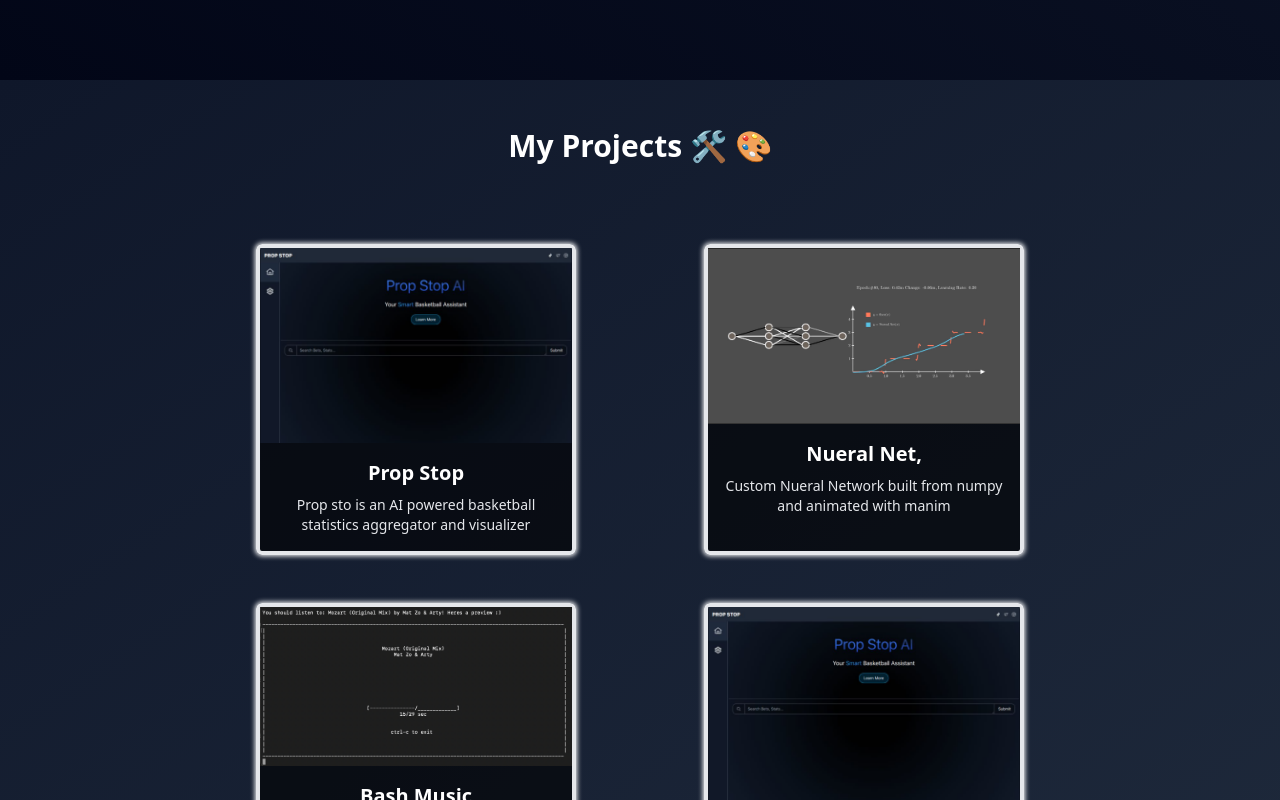
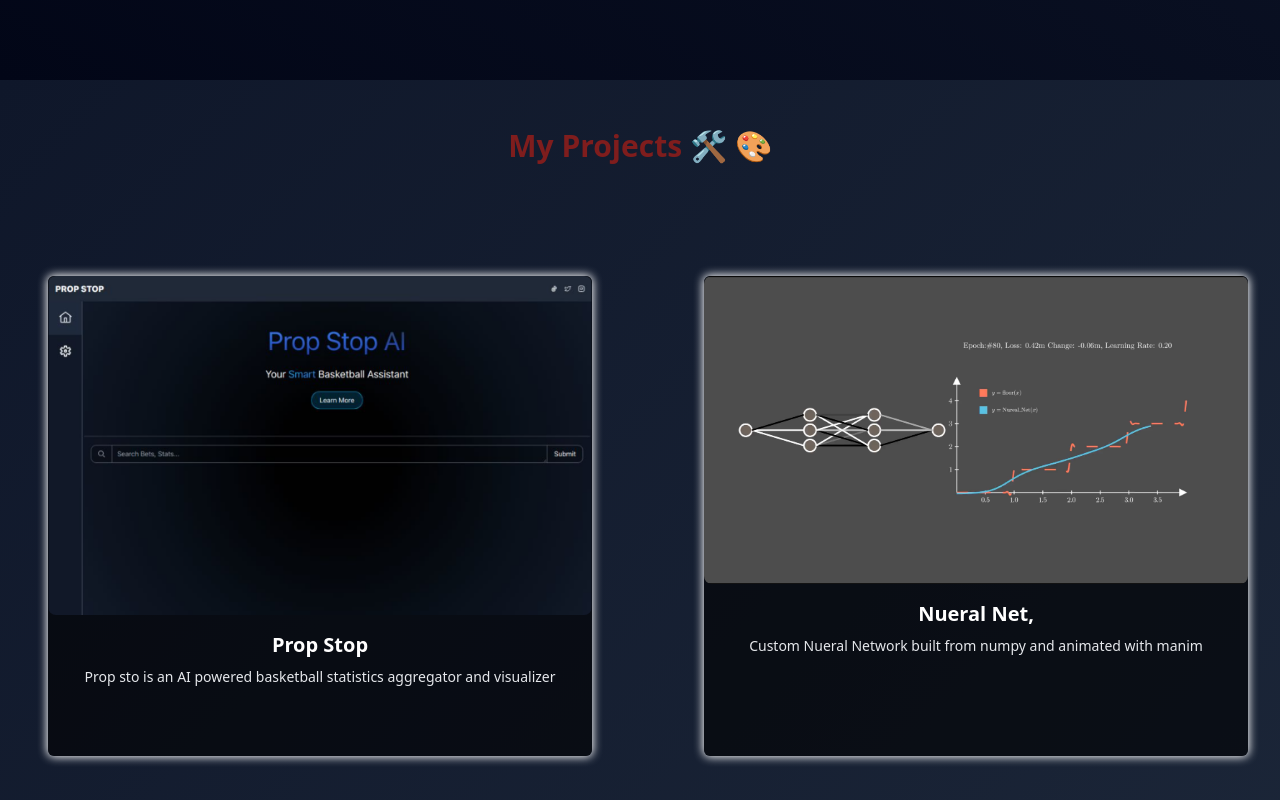
Before and after one commit to CoolCoder54323/Portfolio, a SvelteKit app: page / in a window 1280 px wide. Shown: the part 1520-2320 px from the top of the page. Built offline with nearby package versions, Linux system fonts and the light colour scheme.

Commit message:
added skills

```diff
--- a/src/routes/+page.svelte
+++ b/src/routes/+page.svelte
@@ -33,12 +33,11 @@
         i = Math.trunc((scroll + 6)/pageHeight);
         console.log(i)
 
-        if(i < pages - 1){
+        if(i < pages - 1)
             i++;
-        }
-        else{
-            i = 0
-        }
+        else
+            i = 0;
+
         return i;
     }
 
@@ -69,6 +68,7 @@
 <About>
 </About>
 <Projects>
+
 </Projects>
 <div class="left-1/2 -translate-x-1/2 text-white transform fixed bottom-6 " >
     <button on:click={scrollDown} class="h-12 w-16 transition-all hover:scale-105 {bounce && "bounceIt"}" on:mouseenter={()=> bounce = false}>
@@ -88,7 +88,7 @@
     }
 
     .bounceIt {
-        animation: bounce 1s 2s 5;
+        animation: bounce 1s 1s 5;
     }
 
     .bounceIt:hover {
--- a/src/routes/landing.svelte
+++ b/src/routes/landing.svelte
@@ -21,7 +21,7 @@
             </a>
 
         </div>
-        <button class="bounceIt text-lg sm:text-xl shadow-greenG m-4 bg-green-500 hover:bg-green-600 px-4 py-2 rounded transition-all scale-105 hover:scale-110">
+        <button class=" motion-scale-x-in-0 motion-preset-fade-lg text-lg sm:text-xl shadow-greenG m-4 bg-green-500 hover:bg-green-600 px-4 py-2 rounded transition-all scale-105 hover:scale-110">
         Contact me!
         </button>
 
--- a/src/routes/projectCard.svelte
+++ b/src/routes/projectCard.svelte
@@ -1,26 +1,48 @@
 <script>
     // Using $props to access the incoming props
-    let { imageSrc, description, title, link } = $props();
+    let { imageSrc, description, title, link, skills = null} = $props();
+
+    import Skill from "./skill.svelte";
+
+
+     console.log(skills)
+
+
 
 </script>
 
-<div class="ml-auto mr-auto shadow-whiteG rounded-md border-4 flick bg-black/60 transition-all
-            md:w-[20rem]">
-        <div>
-
-        </div>
+<div class="group grid transition-all gap-x-0
+            xl:grid-cols-[34rem_0rem] xl:hover:grid-cols-[26rem_8rem] xl:gap-y-4
+            lg:grid-cols-[28rem_0rem] lg:hover:grid-cols-[22rem_6rem] lg:gap-y-3
+            md:grid-cols-[20rem_0rem] md:hover:grid-cols-[14rem_6rem] md:gap-y-0">
+    <div class="ml-auto mr-auto border-0 border-white shadow-whiteGl group-hover:shadow-whiteG group-hover:border-4 rounded-md  flick bg-black/60 transition-all row-span-8 col-span-1
+            lg:h-[25rem]
+            xl:h-[30rem]
+            md:h-[20rem]">
         <a href={link}>
-            <img class="ml-auto mr-auto" alt="Project preview" src="{imageSrc}">
+            <img class=" z-0 rounded-lg" alt="Project preview" src="{imageSrc}">
         </a>
-        <div class="p-4 text-center">
+        <div class="p-4 text-center w-full ">
             <h2 class="text-xl font-bold text-white mb-2">{title}</h2>
             <p class="text-gray-200 text-sm">
                 {description}
             </p>
 
+        </div>
+
     </div>
+    <!-- <div></div> -->
+    {#if skills !== null}
+        {#each skills as skill, i}
+            <div class="skill border-b-2 ml-4  w-full border-x-cyan-100 col-span-1 bg-blue-400/0 flex justify-center items-center h-full {"grow" + (i+1)} scale-0 overflow-hidden transition-all
+                         text-xl font-bold">
+                {skill.title}
+            </div>
+        {/each}
+    {/if}
 
 </div>
+
 
 <style>
     @keyframes move {
@@ -28,10 +50,43 @@
         25% {transform: rotate3d(0, 0, 1, 0.7deg);}
         50% {transform: rotate3d(0, 0, 0, 0);}
         75% {transform: rotate3d(0, 0, 1, -0.7deg);}
-        100% {transform: rotate3d(0) ; transform: scale(110%);}
+        100% {transform: rotate3d(0);}
+    }
+    /* @keyframes grow {
+        0% {transform: scale(0);}
+        100% {transform: scale(100%);}
+    } */
+    @keyframes grow {
+        0% {transform: scaleX(0) translateX(-10rem);}
+        100% {transform: scaleX(100%) translateX(0rem);}
     }
 
-    .flick:hover {
+    .group:hover .flick {
         animation: move linear 0.45s 1 forwards;
     }
+
+    .group:hover .grow1 {
+        animation: grow 0.25s 0s 1 forwards;
+    }
+    .group:hover .grow2 {
+        animation: grow 0.25s 0.15s 1 forwards;
+    }
+    .group:hover .grow3 {
+        animation: grow 0.25s 0.3s 1 forwards;
+    }
+    .group:hover .grow4 {
+        animation: grow 0.25s 0.45s 1 forwards;
+    }
+    .group:hover .grow5 {
+        animation: grow 0.25s 0.6 1 forwards;
+    }
+    .group:hover .grow6 {
+        animation: grow 0.45s 0.75s 1 forwards;
+    }
+    .group:hover .grow7 {
+        animation: grow 0.45s 2.70s 1 forwards;
+    }
+    .group:hover .grow8 {
+        animation: grow 0.45s 3.15s 1 forwards;
+    }
 </style>
--- a/src/routes/projects.svelte
+++ b/src/routes/projects.svelte
@@ -1,31 +1,43 @@
 <script>
 
     import ProjectCard from "./projectCard.svelte";
+    import Skill from "./skill.svelte";
 
     let prop_description = "Prop sto is an AI powered basketball statistics aggregator and visualizer"
     let bash_description = "BashPlay is a command-line music player, that fetches songs from itunes written in bash and installable with homebrew!"
     let nn_description = "Custom Nueral Network built from numpy and animated with manim"
 
+    let prop_skills = [
+        { title: "Java ☕", description: "Framework design and libraries" },
+        { title: "React ⚛️", description: "sum goofy shit" },
+        { title: "HTML 🌐", description: "HEY HI HELLO" },
+        { title: "popoo 💩", description: "HEY HI HELLO" }
+    ];
+
+    let bop_skills = [
+        { title: "Numpy ☕", description: "Framework design and libraries" },
+        { title: "data ⚛️", description: "sum goofy shit" },
+        { title: "HTML 🌐", description: "HEY HI HELLO" },
+        { title: "popoo 💩", description: "HEY HI HELLO" }
+    ];
+
 </script>
 <div class="min-h-screen w-screen bg-gradient-to-br from-slate-900 to-slate-800 text-white p-4 text-center">
-    <div class=" mt-8 text-center ml-auto mr-auto text-3xl font-semibold">
+    <div class=" mt-8 text-center ml-auto mr-auto text-3xl font-semibold sm:text-red-50 md:text-red-300 lg:text-red-700 xl:text-red-900">
         My Projects 🛠️ 🎨
     </div>
-    <div class="w-fit mt-20 mb-5 ml-auto mr-auto grid xl:grid-cols-2 gap-y-12 sm:grid-cols-2 gap-x-12 xl:gap-x-32 grid-cols-1 grid-flow-dense justify-items-start">
-        <ProjectCard imageSrc="propStopPreview.png" description={prop_description} title={"Prop Stop"} link="https://propstop.vercel.app">
+    <div class=" ml-auto mr-auto w-fit mt-20 p-8 mb-5 grid xl:grid-cols-2 gap-y-12 md:grid-cols-2 gap-x-12 xl:gap-x-32 grid-cols-1 grid-flow-dense justify-items-start">
+        <ProjectCard imageSrc="propStopPreview.png" description={prop_description}
+                     title={"Prop Stop"} link="https://propstop.vercel.app" skills={prop_skills}/>
 
-        </ProjectCard>
-        <ProjectCard imageSrc="NurualNetworkPreview.png" description={nn_description} title={"Nueral Net"}, link={"https://github.com/CoolCoder54323/Neural-Net"}>
+        <ProjectCard imageSrc="NurualNetworkPreview.png" description={nn_description}
+                     title={"Nueral Net"}, link={"https://github.com/CoolCoder54323/Neural-Net"} skills={bop_skills}/>
 
-        </ProjectCard>
-               <ProjectCard imageSrc="bashMusicPreview.png" description={bash_description} title={"Bash Music"} link = "https://github.com/CoolCoder54323/homebrew-bashMusic">
+        <ProjectCard imageSrc="bashMusicPreview.png" description={bash_description}
+                     title={"Bash Music"} link = "https://github.com/CoolCoder54323/homebrew-bashMusic"/>
 
-        </ProjectCard>
-        <ProjectCard imageSrc="propStopPreview.png" description={prop_description} title={"Prop Stop"} link = "https://github.com/CoolCoder54323/PropStopOdds_Beta2">
-
-        </ProjectCard>
-
-
+        <ProjectCard imageSrc="propStopPreview.png" description={prop_description}
+                     title={"Prop Stop"} link = "https://github.com/CoolCoder54323/PropStopOdds_Beta2"/>
     </div>
 
 
--- /dev/null
+++ b/src/routes/skill.svelte
@@ -0,0 +1,39 @@
+<script>
+    let { description, title  } = $props();
+
+</script>
+
+<div class=" bg-red-500">
+    test
+</div>
+
+<style>
+        @keyframes grow {
+        0% {transform: scale(0);}
+        100% {transform: scale(100%);}
+    }
+    .group:hover .grow1 {
+        animation: grow 0.45s 1 forwards;
+    }
+    .group:hover .grow2 {
+        animation: grow 0.15s 0.15s 1 forwards;
+    }
+    .group:hover .grow3 {
+        animation: grow 0.15s 0.3s 1 forwards;
+    }
+    .group:hover .grow4 {
+        animation: grow 0.15s 0.45s 1 forwards;
+    }
+    .group:hover .grow5 {
+        animation: grow 0.15s 0.6 1 forwards;
+    }
+    .group:hover .grow6 {
+        animation: grow 0.15s 0.75s 1 forwards;
+    }
+    .group:hover .grow7 {
+        animation: grow 0.15s 1s 1 forwards;
+    }
+    .group:hover .grow8 {
+        animation: grow 0.15s 1.25s 1 forwards;
+    }
+</style>
--- a/tailwind.config.js
+++ b/tailwind.config.js
@@ -9,6 +9,8 @@
         'greenG': '0px 0px 16px 3px rgba(46,255,157,0.2)',
         'blackG': '0px 0px 5px 1px rgba(0,0,0,1)',
         'whiteG': '0px 0px 5px 1px rgba(255,255,255,1)',
+        'whiteGl': '0px 0px 10px 1px rgba(255,255,255,1)',
+
 
       }
     },
```
Also changed, not shown: 10 other files (tests, documents, lock files or other folders).
